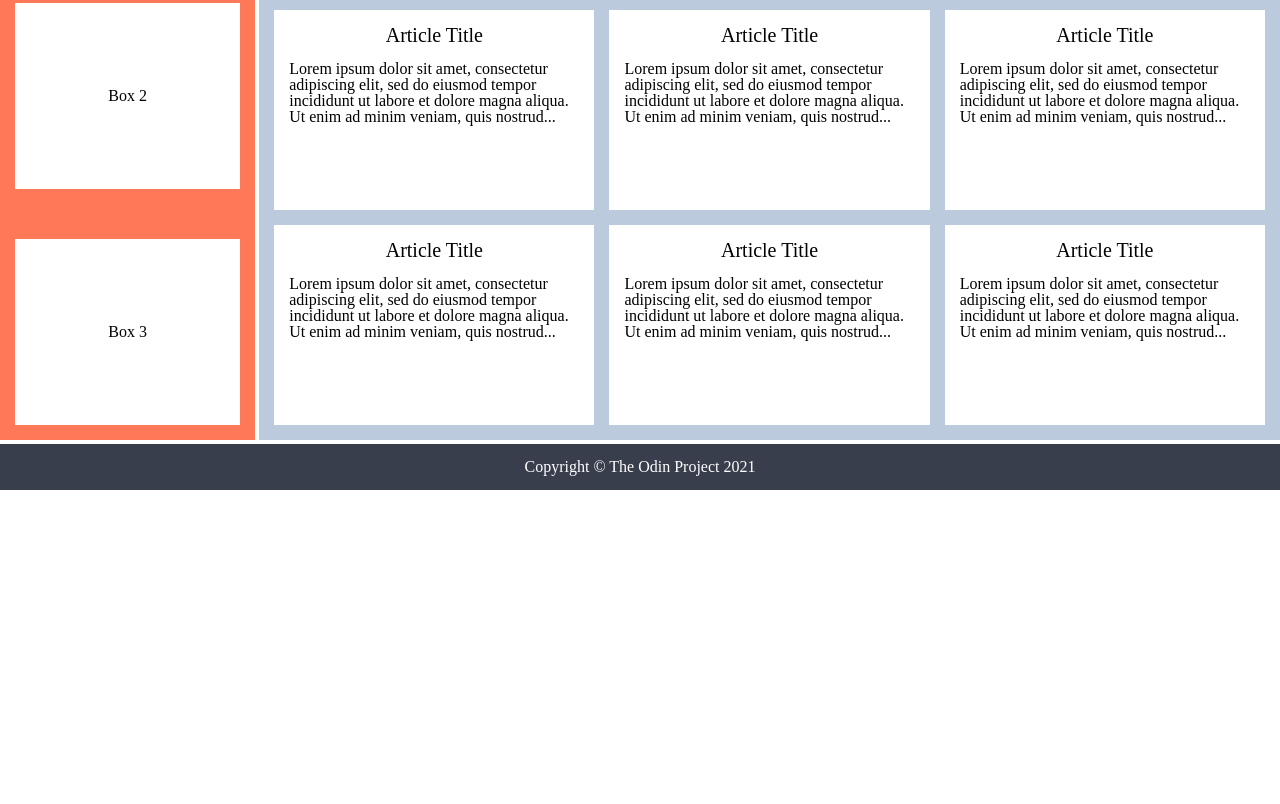
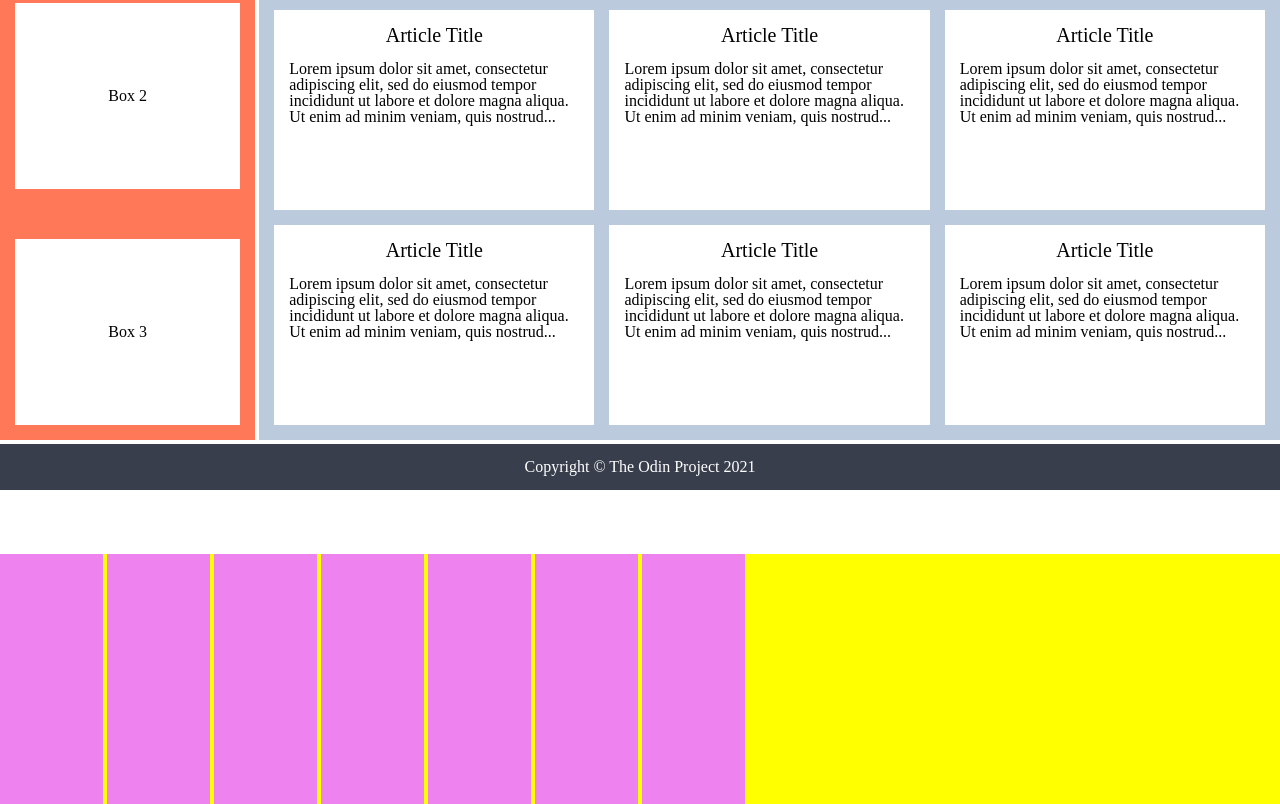
Before and after one commit to jduong09/TOP_html_css, a plain HTML site: page cssGrid/grid.html in a window 1280 px wide. Shown: the part 1072-1876 px from the top of the page. Before the commit the page ends 1562 px from the top, so only its background shows below. Drawn offline with Linux system fonts and the light colour scheme.

```diff
--- a/cssGrid/grid.css
+++ b/cssGrid/grid.css
@@ -139,3 +139,16 @@
   grid-row: 6 / 7;
   text-align: center;
 }
+
+#div-autofit-autofill {
+  display: grid;
+  grid-template-columns: repeat(12, 1fr);
+  background-color: yellow;
+  gap: 4px;
+  margin-top: 4rem;
+}
+
+#div-autofit-autofill > div {
+  height: 250px;
+  background-color: violet;
+}
--- a/cssGrid/grid.html
+++ b/cssGrid/grid.html
@@ -115,11 +115,19 @@
         <p>Lorem ipsum dolor sit amet, consectetur adipiscing elit, sed do eiusmod tempor incididunt ut labore et dolore magna aliqua. Ut enim ad minim veniam, quis nostrud...</p>
       </div>
     </div>
-
     <div class="footer">
       <p>Copyright © The Odin Project 2021</p>
     </div>
+  </div>
 
+  <div id="div-autofit-autofill">
+    <div></div>
+    <div></div>
+    <div></div>
+    <div></div>
+    <div></div>
+    <div></div>
+    <div></div>
   </div>
 </body>
 </html>
```
Also changed, not shown: webpack-demo/package.json (added, +20 -0 lines), webpack-demo/src/index.js (added, +12 -0 lines), webpack-demo/webpack.config.js (added, +9 -0 lines), webpack-demo/dist/index.html (added), webpack-demo/dist/main.js (added), webpack-demo/dist/main.js.LICENSE.txt (added), 2 other files.
